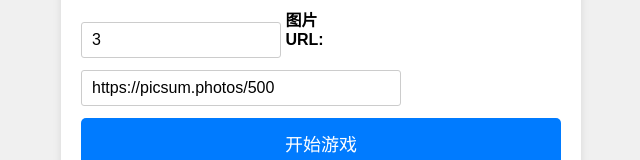
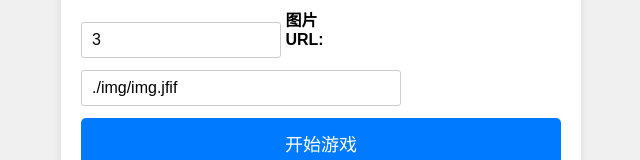
Before and after one commit to Eliaub/myindex, a plain HTML site: page index.html in a window 1280 px wide. Shown: the part 578-738 px from the top of the page, without its empty margins (319-959 px from the left). Drawn offline with Linux system fonts and the light colour scheme.

Commit message:
修改文件名

```diff
--- a/GPT.html
+++ b/index.html
@@ -108,7 +108,7 @@
     <label for="cols">列数:</label>
     <input type="number" id="cols" min="2" max="10" value="3" />
     <label for="imgUrl">图片URL:</label>
-    <input type="text" id="imgUrl" value="https://picsum.photos/500" placeholder="请输入图片地址" />
+    <input type="text" id="imgUrl" value="./img/img.jfif" placeholder="请输入图片地址" />
     <button id="startBtn">开始游戏</button>
 
     <div id="status">
```
